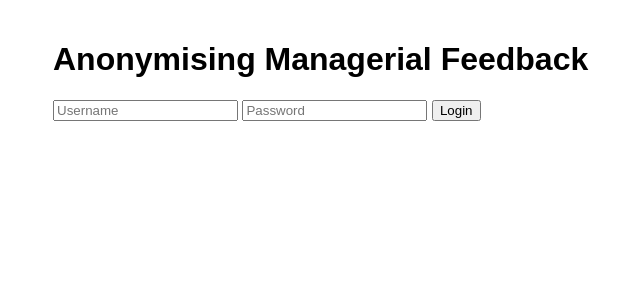
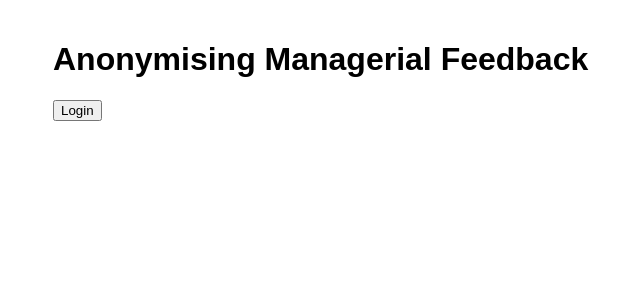
Before and after one commit to srepho/ally, a Flask app: page / in a window 1280 px wide. Shown: the top 300 px of the page, without its empty margins (187-827 px from the left). Run offline with Flask 3, Linux system fonts and the light colour scheme; data that the repository does not hold is empty; some libraries are stand-ins or nearby versions.

Commit message:
fix html

```diff
--- a/templates/index.html
+++ b/templates/index.html
@@ -19,8 +19,6 @@
     <h1>Anonymising Managerial Feedback</h1>
 
     <div id="loginSection">
-        <input type="text" id="username" placeholder="Username">
-        <input type="password" id="password" placeholder="Password">
         <button onclick="login()">Login</button>
     </div>
 
@@ -82,12 +80,7 @@
         }
 
         function login() {
-            const username = document.getElementById('username').value;
-            const password = document.getElementById('password').value;
-            axios.post('/login', {
-                username: username,
-                password: password
-            })
+            axios.post('/login')
             .then(response => {
                 if (response.data.success) {
                     document.getElementById('loginSection').style.display = 'none';
```
